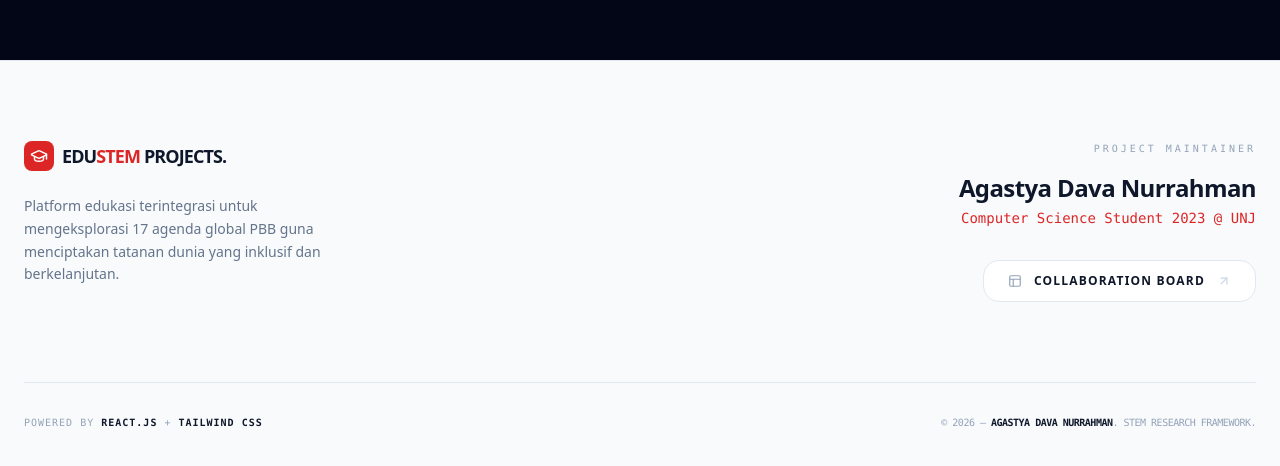
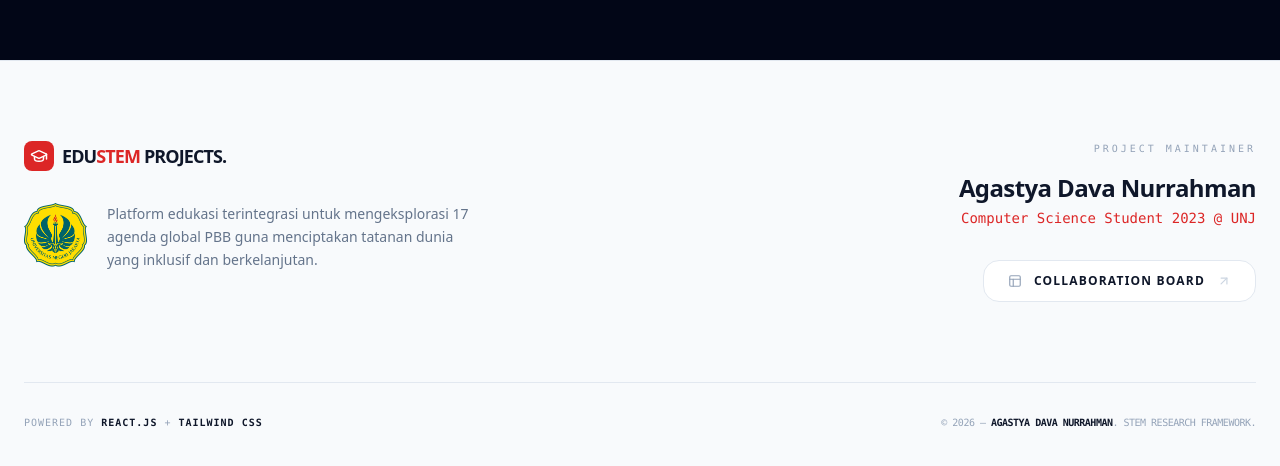
Before and after one commit to agstydva/stem-project, a React (Vite) app: page /reflection in a window 1280 px wide. Shown: the part 740-1206 px from the top of the page. Built offline with nearby package versions, Linux system fonts and the light colour scheme.

Commit message:
update code

```diff
--- a/src/components/Footer.jsx
+++ b/src/components/Footer.jsx
@@ -2,14 +2,17 @@ import React from 'react';
 import { Layout, ArrowUpRight, GraduationCap } from 'lucide-react';
 
 const Footer = () => {
+  const currentYear = new Date().getFullYear();
+
   return (
     <footer className="bg-slate-50 border-t border-slate-200 py-20 px-6">
       <div className="max-w-7xl mx-auto">
         <div className="grid md:grid-cols-2 justify-between items-start gap-12">
 
-          {/* Sisi Kiri - Info Proyek */}
-          <div>
-            <div className="flex items-center gap-2 mb-6 group cursor-default">
+          {/* Sisi Kiri - Info Proyek & Logo Kampus */}
+          <div className="flex flex-col gap-6">
+            {/* Judul Proyek */}
+            <div className="flex items-center gap-2 mb-2 group cursor-default">
               <div className="bg-red-600 p-1.5 rounded-lg text-white">
                 <GraduationCap size={18} />
               </div>
@@ -17,12 +20,25 @@ const Footer = () => {
                 EDU<span className="text-red-600">STEM</span> Projects.
               </h3>
             </div>
-            <p className="text-slate-500 text-sm max-w-xs leading-relaxed font-light">
-              Platform edukasi terintegrasi untuk mengeksplorasi 17 agenda global PBB guna menciptakan tatanan dunia yang inklusif dan berkelanjutan.
-            </p>
+
+            {/* Layout: Logo + Teks Deskripsi */}
+            <div className="flex items-start gap-5 max-w-md">
+              {/* Logo UNJ */}
+              <img
+                src="/images/unj-logo.png"
+                alt="Logo Universitas Negeri Jakarta"
+                className="h-16 w-auto object-contain flex-shrink-0 mt-1brightness-110"
+                // brightness-110 memberikan sedikit highlight agar logo terlihat jelas
+              />
+
+              {/* Teks Deskripsi */}
+              <p className="text-slate-500 text-sm leading-relaxed font-light">
+                Platform edukasi terintegrasi untuk mengeksplorasi 17 agenda global PBB guna menciptakan tatanan dunia yang inklusif dan berkelanjutan.
+              </p>
+            </div>
           </div>
 
-          {/* Sisi Kanan - Info Pengembang */}
+          {/* Sisi Kanan - Info Pengembang (Tetap) */}
           <div className="flex flex-col md:items-end">
             <p className="text-[10px] font-mono text-slate-400 uppercase tracking-[0.3em] mb-4">Project Maintainer</p>
             <h4 className="text-slate-900 font-black text-2xl mb-1 tracking-tight">Agastya Dava Nurrahman</h4>
@@ -41,7 +57,7 @@ const Footer = () => {
           </div>
         </div>
 
-        {/* Bagian Bawah - Copyright & Tech Stack */}
+        {/* Bagian Bawah - Copyright & Tech Stack (Tetap) */}
         <div className="mt-20 pt-8 border-t border-slate-200 flex flex-col md:flex-row justify-between items-center gap-6">
           <div className="flex items-center gap-4">
             <p className="text-[10px] text-slate-400 font-mono tracking-widest">
@@ -50,7 +66,7 @@ const Footer = () => {
           </div>
 
           <p className="text-[10px] text-slate-400 font-mono tracking-tighter">
-            &copy; {new Date().getFullYear()} — <span className="text-slate-900 font-bold">AGASTYA DAVA NURRAHMAN</span>. STEM RESEARCH FRAMEWORK.
+            &copy; {currentYear} — <span className="text-slate-900 font-bold uppercase">Agastya Dava Nurrahman</span>. STEM RESEARCH FRAMEWORK.
           </p>
         </div>
       </div>
```
Also changed, not shown: public/images/unj-logo.png (added), public/images/unj3.jpg (added).
